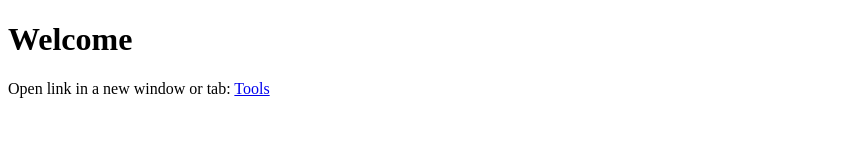
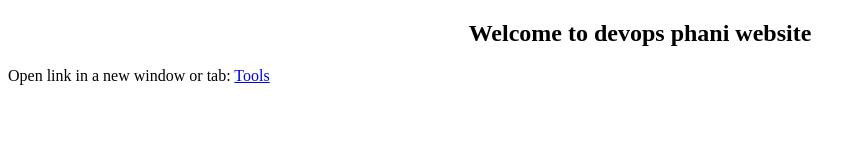
Before and after one commit to devops-phani/devops-phani.github.io, a plain HTML site: page index.html in a window 1280 px wide. Shown: the whole page, without its empty margins (0-866 px from the left). Drawn offline with Linux system fonts and the light colour scheme.

Commit message:
Update index.html

```diff
--- a/index.html
+++ b/index.html
@@ -1,8 +1,9 @@
 <!DOCTYPE html>
 <html>
 <body>
-
-<h1>Welcome</h1>
+<center>
+<h2>Welcome to devops phani website </h2>
+ </center>
 
 <p>Open link in a new window or tab:
 <a href="https://docs.google.com/spreadsheets/d/1iiMzkUBqHCE1NQ4DZgABqjga6HM1m7Vh7HkD04F0huo/edit#gid=0" target="_blank">Tools</a></p>
```
